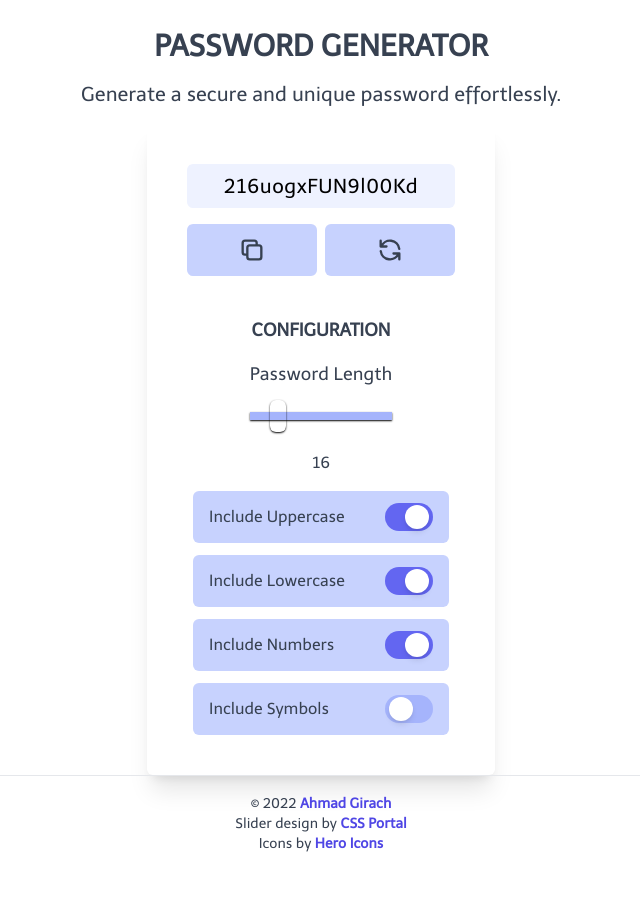
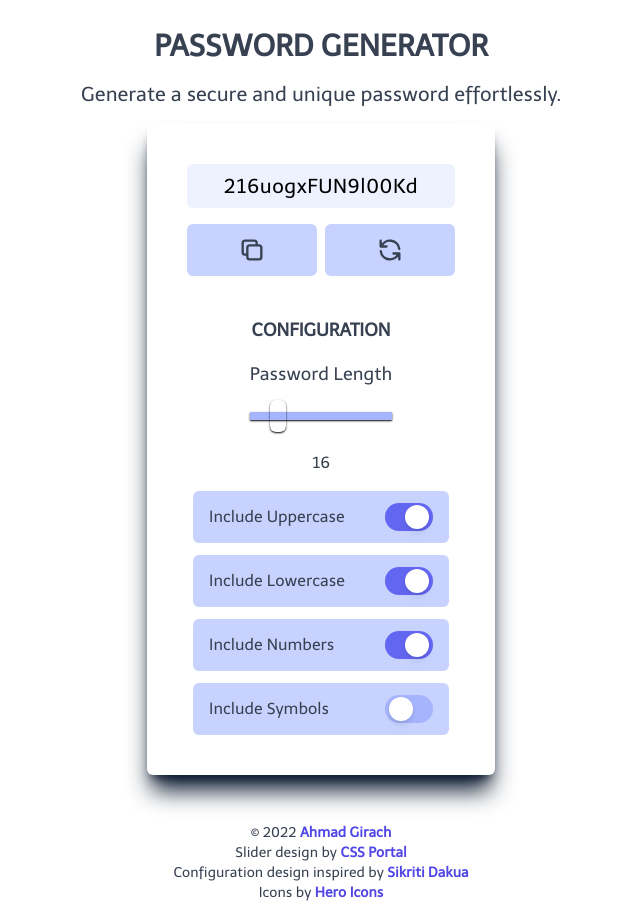
Before and after one commit to ahmadgirach/password-generator, a Next.js app: page / in a window 1280 px wide. Shown: the part 80-991 px from the top of the page, without its empty margins (319-959 px from the left). Before the commit the page ends 951 px from the top, so only its background shows below. Built offline with nearby package versions, Linux system fonts and the light colour scheme.

Commit message:
[ADD/IMP] shadow and config design credits in footer

```diff
--- a/components/Footer.tsx
+++ b/components/Footer.tsx
@@ -2,7 +2,7 @@ import { ATag } from "./ATag"
 
 export const Footer = () => {
     return (
-        <footer className="w-full h-24 flex flex-col items-center justify-center border-t text-sm">
+        <footer className="w-full h-24 flex flex-col items-center justify-center text-sm mt-10">
             <ATag
                 link="https://github.com/ahmadgirach/password-generator"
                 brand="Ahmad Girach"
@@ -15,6 +15,11 @@ export const Footer = () => {
                 label="Slider design by "
             />
             <ATag
+                link="https://codepen.io/dev_loop/pen/vYYxvbz"
+                brand="Sikriti Dakua"
+                label="Configuration design inspired by "
+            />
+            <ATag
                 link="https://www.heroicons.com"
                 brand="Hero Icons"
                 label="Icons by "
--- a/pages/index.tsx
+++ b/pages/index.tsx
@@ -78,7 +78,7 @@ const Home: NextPage = () => {
       <main className="w-full flex flex-1 flex-col items-center justify-center gap-4 px-20 text-center">
         <ThemeButtons checked={dark} onChangeHandler={handleThemeChange} />
         <Headings />
-        <section className="rounded-md shadow-xl flex flex-col justify-center items-center gap-10 p-10">
+        <section className="rounded-md shadow-xl shadow-darkPrimary flex flex-col justify-center items-center gap-10 p-10 dark:shadow-darkSecondary">
           <PasswordArea
             password={password}
             copyToClipboard={copyToClipboard}
```
